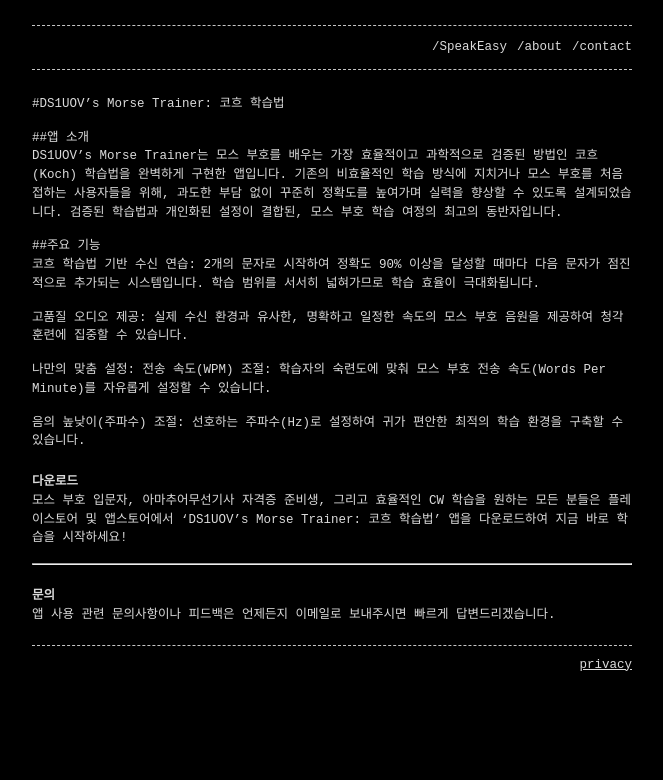
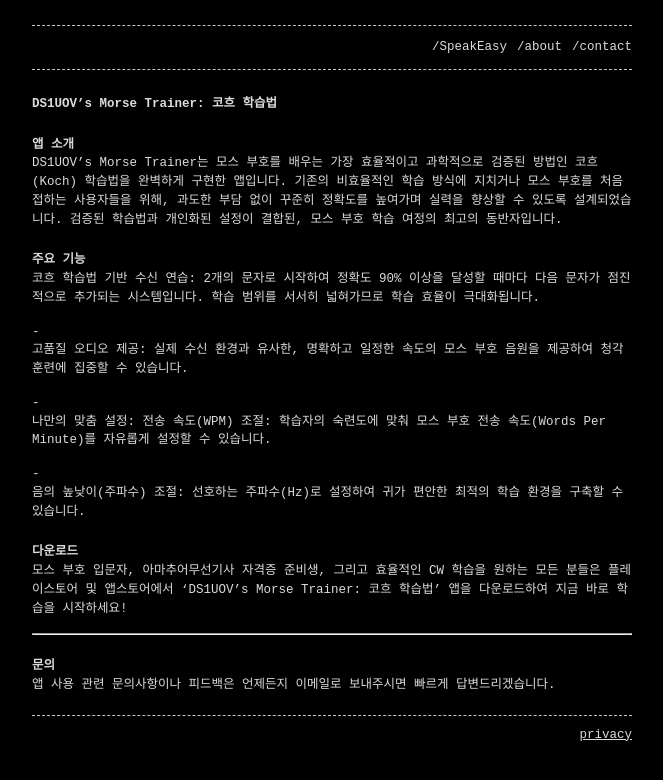
Before and after one commit to CommonSourceLab/commonsourcelab.github.io, a Jekyll site: the page built from learnmorsewithkoch.md, in a window 1280 px wide. Shown: the top 780 px of the page, without its empty margins (308-971 px from the left). Built offline with Jekyll 4.4.1, drawn with Linux system fonts in a browser that asks for light colours.

```diff
--- a/learnmorsewithkoch.md
+++ b/learnmorsewithkoch.md
@@ -4,19 +4,19 @@ layout: page
 permalink: /learnmorsewithkoch
 ---
 
-#DS1UOV's Morse Trainer: 코흐 학습법
+# DS1UOV's Morse Trainer: 코흐 학습법
 
-##앱 소개
+## 앱 소개
 DS1UOV's Morse Trainer는 모스 부호를 배우는 가장 효율적이고 과학적으로 검증된 방법인 코흐(Koch) 학습법을 완벽하게 구현한 앱입니다. 기존의 비효율적인 학습 방식에 지치거나 모스 부호를 처음 접하는 사용자들을 위해, 과도한 부담 없이 꾸준히 정확도를 높여가며 실력을 향상할 수 있도록 설계되었습니다. 검증된 학습법과 개인화된 설정이 결합된, 모스 부호 학습 여정의 최고의 동반자입니다.
 
-##주요 기능
+## 주요 기능
 코흐 학습법 기반 수신 연습: 2개의 문자로 시작하여 정확도 90% 이상을 달성할 때마다 다음 문자가 점진적으로 추가되는 시스템입니다. 학습 범위를 서서히 넓혀가므로 학습 효율이 극대화됩니다.
 
-고품질 오디오 제공: 실제 수신 환경과 유사한, 명확하고 일정한 속도의 모스 부호 음원을 제공하여 청각 훈련에 집중할 수 있습니다.
+- 고품질 오디오 제공: 실제 수신 환경과 유사한, 명확하고 일정한 속도의 모스 부호 음원을 제공하여 청각 훈련에 집중할 수 있습니다.
 
-나만의 맞춤 설정: 전송 속도(WPM) 조절: 학습자의 숙련도에 맞춰 모스 부호 전송 속도(Words Per Minute)를 자유롭게 설정할 수 있습니다.
+- 나만의 맞춤 설정: 전송 속도(WPM) 조절: 학습자의 숙련도에 맞춰 모스 부호 전송 속도(Words Per Minute)를 자유롭게 설정할 수 있습니다.
 
-음의 높낮이(주파수) 조절: 선호하는 주파수(Hz)로 설정하여 귀가 편안한 최적의 학습 환경을 구축할 수 있습니다.
+- 음의 높낮이(주파수) 조절: 선호하는 주파수(Hz)로 설정하여 귀가 편안한 최적의 학습 환경을 구축할 수 있습니다.
 
 ## 다운로드
 모스 부호 입문자, 아마추어무선기사 자격증 준비생, 그리고 효율적인 CW 학습을 원하는 모든 분들은 플레이스토어 및 앱스토어에서 'DS1UOV's Morse Trainer: 코흐 학습법' 앱을 다운로드하여 지금 바로 학습을 시작하세요!
```
